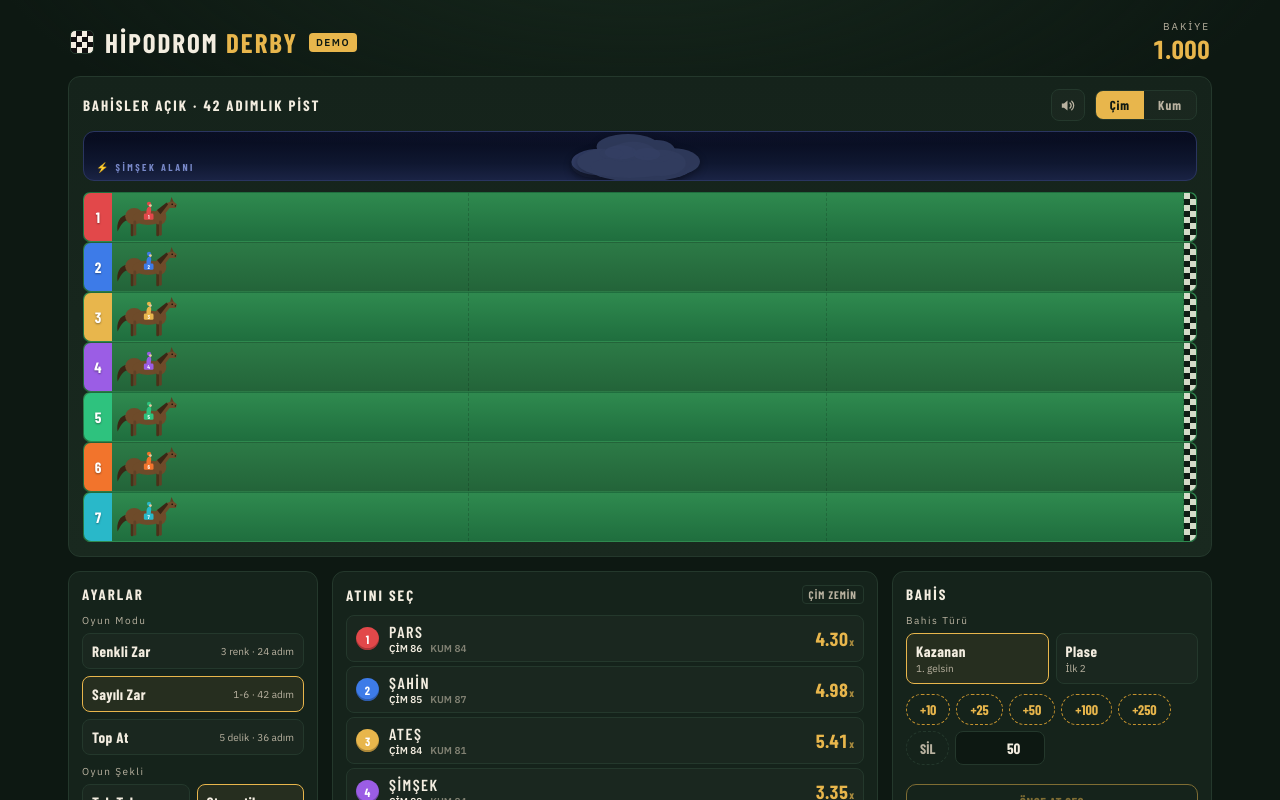
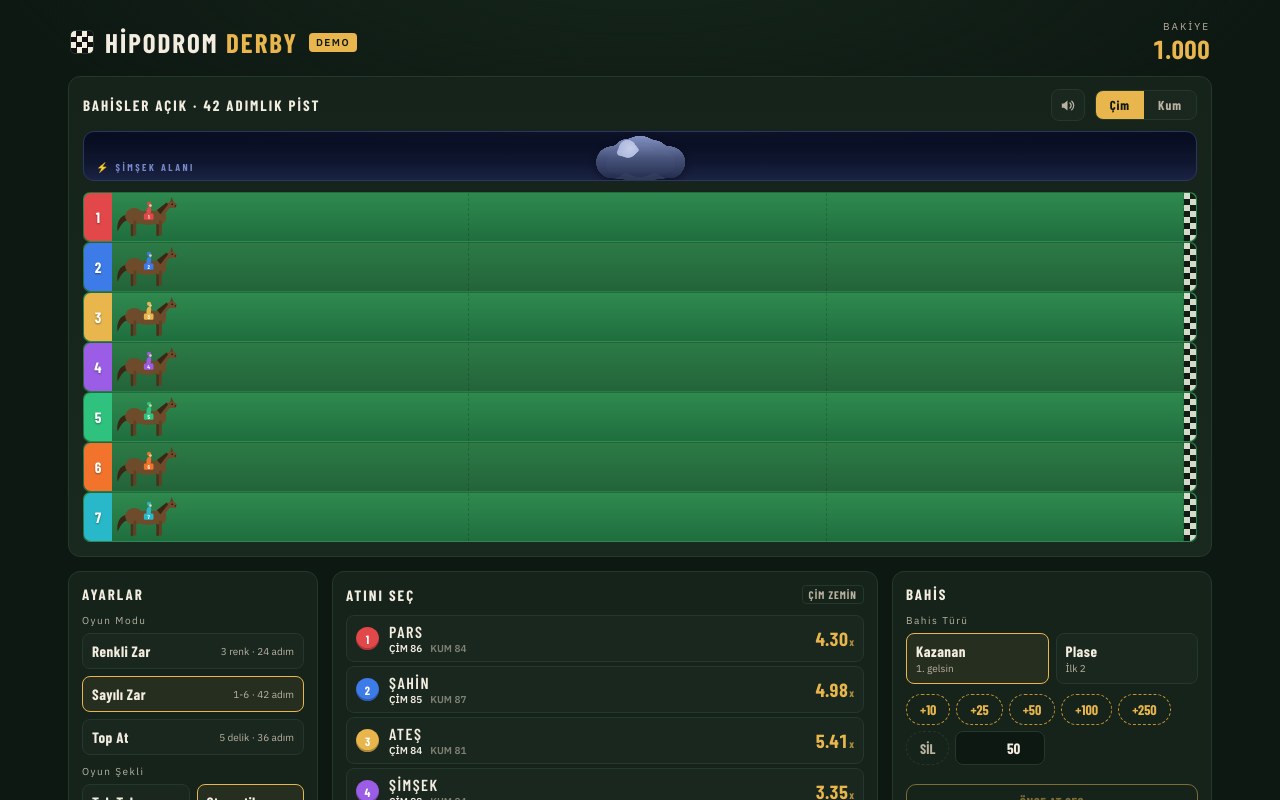
Before and after one commit to nuvlt/hipodrom-derby, a React (Vite) app: page / in a window 1280 px wide. Shown: the top 800 px of the page. Built offline with nearby package versions, Linux system fonts and the light colour scheme; a web font is replaced by a local one.

Commit message:
Refactor SVG elements in RaceTrack component

```diff
--- a/src/game.jsx
+++ b/src/game.jsx
@@ -258,41 +258,40 @@ export function RaceTrack({ theme, lineup, positions, trackLen, modeKey, lastRol
   return (
     <div className={`track theme-${theme}`}>
       <div className={`sky ${struck ? 'sky-flash' : ''}`} key={struck ? `sky${struck.id}` : 'sky'}>
-        <svg className="cloud cloud-far" viewBox="0 0 200 64" preserveAspectRatio="xMidYMid meet" aria-hidden="true">
-          <g className="cl-shadow"><ellipse cx="56" cy="44" rx="34" ry="15" /><ellipse cx="92" cy="40" rx="30" ry="17" /><ellipse cx="124" cy="45" rx="28" ry="14" /></g>
-          <g className="cl-body"><ellipse cx="54" cy="40" rx="32" ry="15" /><ellipse cx="92" cy="35" rx="30" ry="18" /><ellipse cx="124" cy="41" rx="28" ry="15" /><ellipse cx="88" cy="46" rx="48" ry="12" /></g>
-          <g className="cl-light"><ellipse cx="78" cy="29" rx="18" ry="8" /><ellipse cx="108" cy="31" rx="15" ry="7" /></g>
+        <svg className="cloud-defs" width="0" height="0" aria-hidden="true">
+          <defs>
+            <linearGradient id="cmBody" x1="0" y1="16" x2="0" y2="84" gradientUnits="userSpaceOnUse">
+              <stop offset="0" stopColor="#909ed3" />
+              <stop offset="0.5" stopColor="#4b577f" />
+              <stop offset="1" stopColor="#212a4b" />
+            </linearGradient>
+            <radialGradient id="cmHi" cx="84" cy="34" r="50" gradientUnits="userSpaceOnUse">
+              <stop offset="0" stopColor="#d4ddf8" stopOpacity="0.95" />
+              <stop offset="0.55" stopColor="#aab6e6" stopOpacity="0.18" />
+              <stop offset="1" stopColor="#aab6e6" stopOpacity="0" />
+            </radialGradient>
+            <filter id="cmGoo" x="-30%" y="-30%" width="160%" height="160%">
+              <feGaussianBlur in="SourceGraphic" stdDeviation="3.4" result="b" />
+              <feColorMatrix in="b" mode="matrix" values="1 0 0 0 0  0 1 0 0 0  0 0 1 0 0  0 0 0 22 -10" result="g" />
+              <feComposite in="SourceGraphic" in2="g" operator="atop" />
+            </filter>
+          </defs>
         </svg>
-        <svg className="cloud cloud-main" viewBox="0 0 200 80" preserveAspectRatio="xMidYMid meet" aria-hidden="true">
-          <defs>
-            <linearGradient id="cmBody" x1="0" y1="12" x2="0" y2="70" gradientUnits="userSpaceOnUse">
-              <stop offset="0" stopColor="#828fc6" />
-              <stop offset="0.5" stopColor="#48547f" />
-              <stop offset="1" stopColor="#212a4c" />
-            </linearGradient>
-            <radialGradient id="cmGlow" cx="86" cy="28" r="54" gradientUnits="userSpaceOnUse">
-              <stop offset="0" stopColor="#c2cdf4" stopOpacity="0.92" />
-              <stop offset="0.55" stopColor="#8e9bd6" stopOpacity="0.22" />
-              <stop offset="1" stopColor="#8e9bd6" stopOpacity="0" />
-            </radialGradient>
-            <radialGradient id="cmBase" cx="100" cy="60" r="62" gradientUnits="userSpaceOnUse">
-              <stop offset="0" stopColor="#161d36" stopOpacity="0.55" />
-              <stop offset="1" stopColor="#161d36" stopOpacity="0" />
-            </radialGradient>
-          </defs>
-          <ellipse cx="100" cy="60" rx="66" ry="15" fill="url(#cmBase)" />
-          <g>
-            <ellipse cx="56" cy="49" rx="40" ry="18" fill="url(#cmBody)" />
-            <ellipse cx="100" cy="41" rx="42" ry="23" fill="url(#cmBody)" />
-            <ellipse cx="144" cy="49" rx="36" ry="18" fill="url(#cmBody)" />
-            <ellipse cx="100" cy="55" rx="66" ry="15" fill="url(#cmBody)" />
-            <ellipse cx="79" cy="33" rx="27" ry="16" fill="url(#cmBody)" />
-            <ellipse cx="122" cy="35" rx="25" ry="15" fill="url(#cmBody)" />
+        <svg className="cloud cloud-far" viewBox="0 0 200 90" preserveAspectRatio="xMidYMid meet" aria-hidden="true">
+          <g filter="url(#cmGoo)" fill="#2c3658">
+            <ellipse cx="100" cy="64" rx="52" ry="14" />
+            <circle cx="68" cy="56" r="18" /><circle cx="104" cy="50" r="22" /><circle cx="136" cy="56" r="17" />
+            <circle cx="92" cy="46" r="15" />
           </g>
-          <g className="cm-hi">
-            <ellipse cx="84" cy="29" rx="42" ry="17" fill="url(#cmGlow)" />
-            <ellipse cx="116" cy="33" rx="26" ry="11" fill="url(#cmGlow)" />
-            <ellipse cx="62" cy="38" rx="16" ry="7" fill="url(#cmGlow)" />
+        </svg>
+        <svg className="cloud cloud-main" viewBox="0 0 200 90" preserveAspectRatio="xMidYMid meet" aria-hidden="true">
+          <g filter="url(#cmGoo)" fill="url(#cmBody)">
+            <ellipse cx="100" cy="68" rx="60" ry="15" />
+            <circle cx="58" cy="56" r="24" /><circle cx="100" cy="47" r="31" /><circle cx="144" cy="56" r="24" />
+            <circle cx="80" cy="41" r="20" /><circle cx="122" cy="43" r="20" />
+          </g>
+          <g filter="url(#cmGoo)" fill="url(#cmHi)">
+            <circle cx="80" cy="37" r="17" /><circle cx="110" cy="39" r="13" /><circle cx="60" cy="46" r="10" />
           </g>
         </svg>
         <span className="sky-label">⚡ ŞİMŞEK ALANI</span>
```
